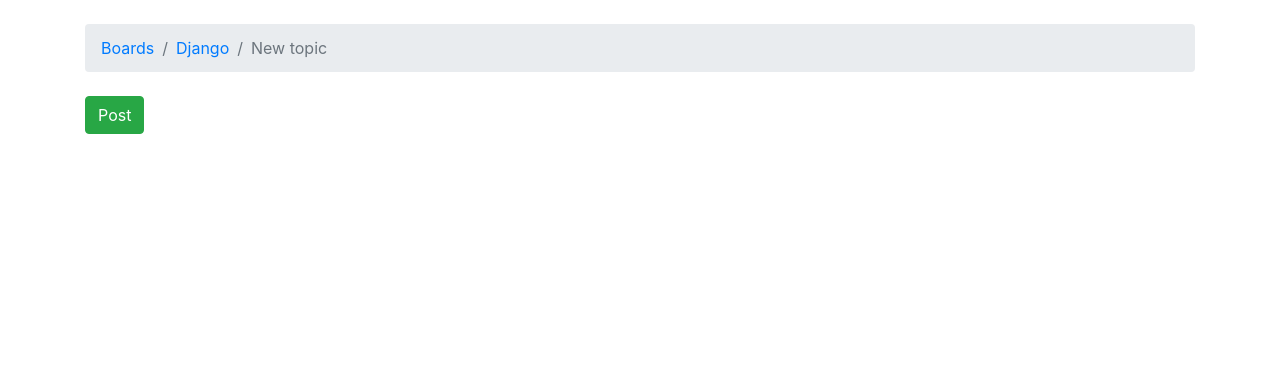
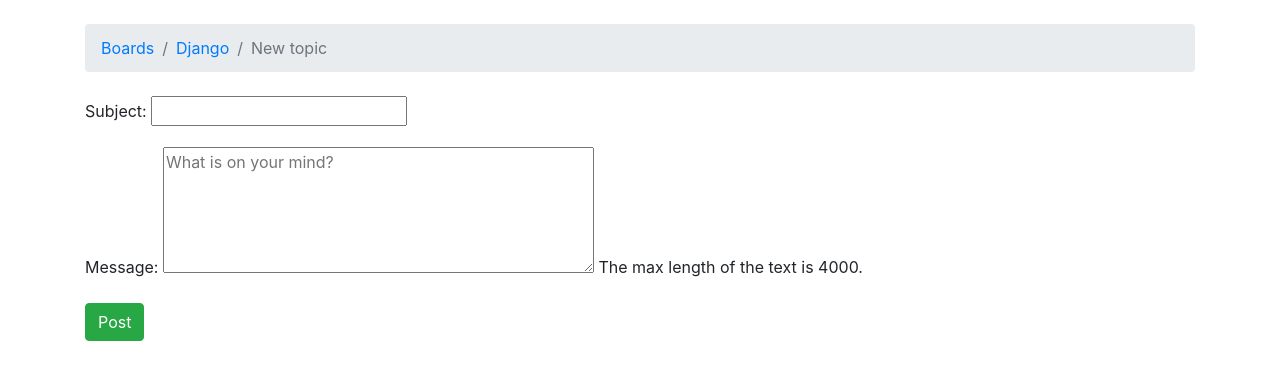
Before and after one commit to joyc/Djangoboards, a Django app: page /boards/1/new/ in a window 1280 px wide. Shown: the part 56-436 px from the top of the page. Run offline with Django 3.2, Linux system fonts and the light colour scheme; data comes from the database, SQL or seed files in the repository; both versions use the stored data as it was after the commit; some libraries are stand-ins or nearby versions; some web fonts are replaced.

Commit message:
update new_topic form&view

```diff
--- a/boardproject/boards/forms.py
+++ b/boardproject/boards/forms.py
@@ -3,7 +3,13 @@ from .models import Topic
 
 
 class NewTopicForm(forms.ModelForm):
-    message = forms.CharField(widget=forms.Textarea(), max_length=4000)
+    message = forms.CharField(
+        widget=forms.Textarea(
+            attrs={'rows': 5, 'placeholder': 'What is on your mind?'}
+        ),
+        max_length=4000,
+        help_text='The max length of the text is 4000.'
+    )
 
     class Meta:
         model = Topic
--- a/boardproject/boards/views.py
+++ b/boardproject/boards/views.py
@@ -37,7 +37,7 @@ def new_topic(request, pk):
                 topic=topic,
                 created_by=user
             )
-            return redirect('board_topics', pk=board.pk)
+            return redirect('board_topics', pk=board.pk)  # TODO: redirect to the created topic page
     else:
         form = NewTopicForm()
-    return render(request, 'new_topic.html', {'board': board})
+    return render(request, 'new_topic.html', {'board': board, 'form': form})
```
Also changed, not shown: boardproject/templates/new_topic.html (+6 -3 lines), boardproject/db.sqlite3.
